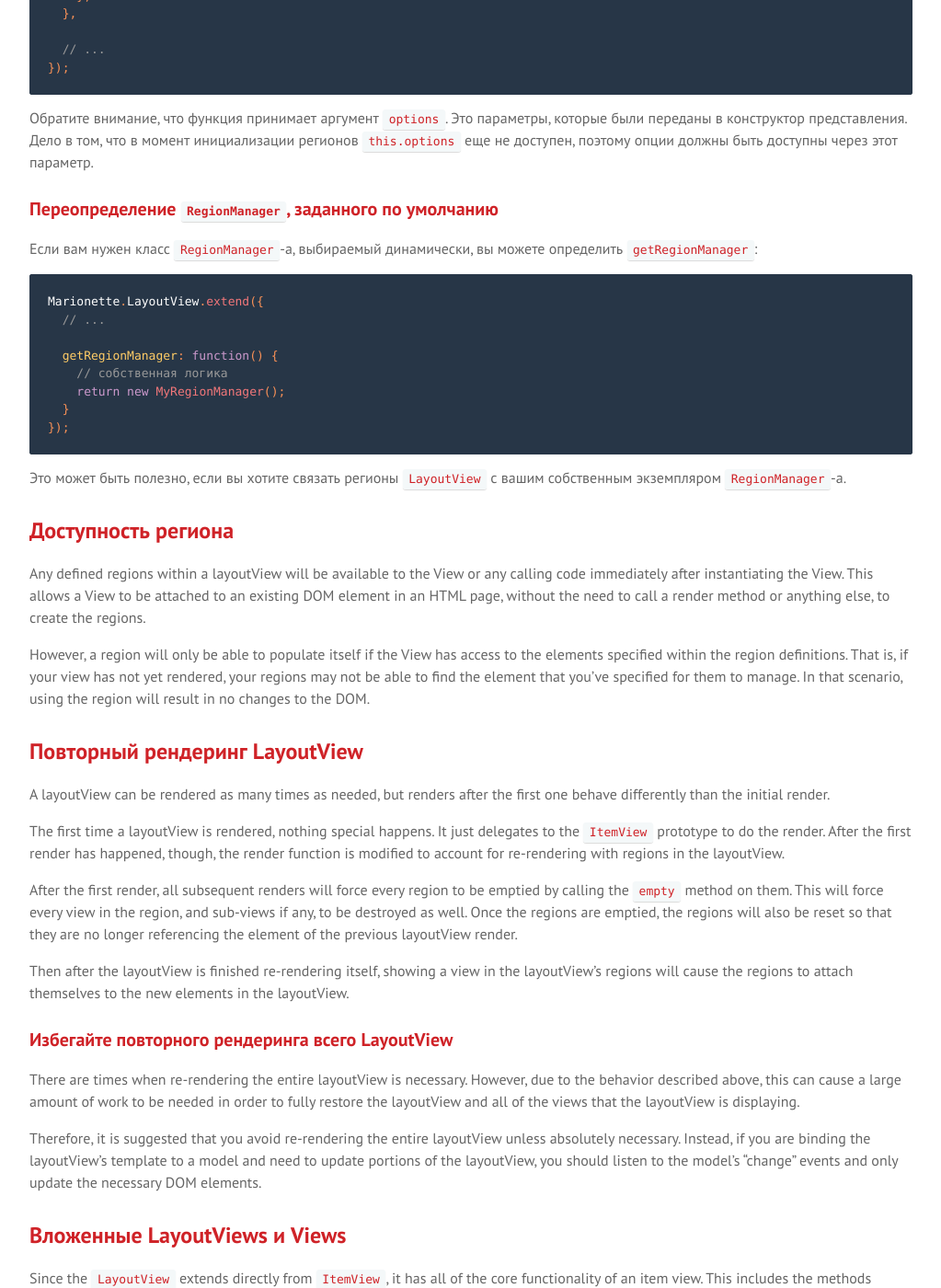
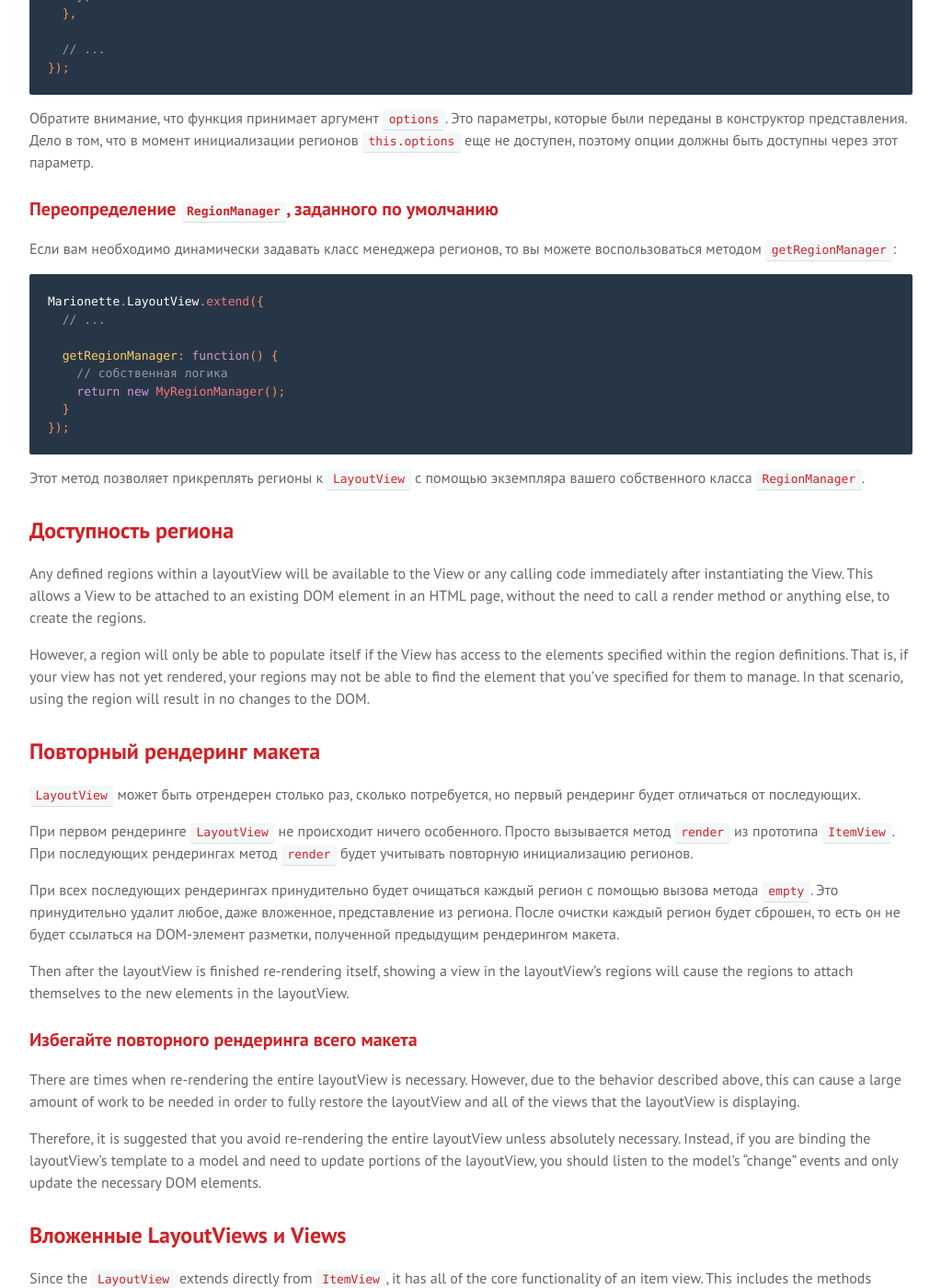
Before and after one commit to sadcitizen/marionettejs.ru, a Jekyll site: the page built from _posts/2014-05-01-layoutview.md, in a window 1280 px wide and 1400 px high, scrolled down 2717 px. Shown: the whole window at 92% size, without its empty margins (128-1151 px from the left). Built offline with Jekyll 4.4.1, drawn with Linux system fonts in a browser that asks for light colours; some web fonts are replaced; Markdown is read by kramdown in place of the engine named in the settings; some of the changed text lies outside the part shown.

Commit message:
update ru/LayoutView

````diff
--- a/_includes/translation/ru/marionette.layoutview.md
+++ b/_includes/translation/ru/marionette.layoutview.md
@@ -23,16 +23,16 @@
 ## Содержание
 
 * [Основное применение](#basic-usage)
-* [Опции для региона](#region-options)
+* [Параметры региона](#region-options)
 * [Указание регионов с помощью функции](#specifying-regions-as-a-function)
 * [Переопределение RegionManager, заданного по умолчанию](#overriding-the-default-regionmanager)
 * [Доступность региона](#region-availability)
-* [Повторный рендеринг LayoutView](#re-rendering-a-layoutview)
-  * [Избегайте повторного рендеринга всего LayoutView](#avoid-re-rendering-the-entire-layoutview)
-* [Вложенные LayoutViews и Views](#nested-layoutviews-and-views)
+* [Повторный рендеринг макета](#re-rendering-a-layoutview)
+  * [Избегайте повторного рендеринга всего макета](#avoid-re-rendering-the-entire-layoutview)
+* [Вложенные макеты и представления](#nested-layoutviews-and-views)
   * [Efficient Nested View Structures](#efficient-nested-view-structures)
     * [Use of the `attach` Event](#use-of-the-attach-event)
-* [Удаление LayoutView](#destroying-a-layoutview)
+* [Удаление макета](#destroying-a-layoutview)
 * [Собственный класс региона](#custom-region-class)
 * [Добавление и удаление регионов](#adding-and-removing-regions)
 * [Именование регионов](#region-naming)
@@ -128,8 +128,8 @@
 
 ### <a name="overriding-the-default-regionmanager"></a> Переопределение `RegionManager`, заданного по умолчанию
 
-Если вам нужен класс `RegionManager`-а, выбираемый динамически, вы можете
-определить `getRegionManager`:
+Если вам необходимо динамически задавать класс менеджера регионов, то
+вы можете воспользоваться методом `getRegionManager`:
 
 ```js
 Marionette.LayoutView.extend({
@@ -142,8 +142,8 @@
 });
 ```
 
-Это может быть полезно, если вы хотите связать регионы `LayoutView` с вашим
-собственным экземпляром `RegionManager`-а.
+Этот метод позволяет прикреплять регионы к `LayoutView` с помощью экземпляра
+вашего собственного класса `RegionManager`.
 
 ## <a name="region-availability"></a> Доступность региона
 
@@ -160,28 +160,25 @@
 specified for them to manage. In that scenario, using the
 region will result in no changes to the DOM.
 
-## <a name="re-rendering-a-layoutview"></a> Повторный рендеринг LayoutView
+## <a name="re-rendering-a-layoutview"></a> Повторный рендеринг макета
 
-A layoutView can be rendered as many times as needed, but renders
-after the first one behave differently than the initial render.
+`LayoutView` может быть отрендерен столько раз, сколько потребуется, но первый
+рендеринг будет отличаться от последующих.
 
-The first time a layoutView is rendered, nothing special happens. It just
-delegates to the `ItemView` prototype to do the render. After the
-first render has happened, though, the render function is modified to
-account for re-rendering with regions in the layoutView.
+При первом рендеринге `LayoutView` не происходит ничего особенного. Просто
+вызывается метод `render` из прототипа `ItemView`. При последующих рендерингах
+метод `render` будет учитывать повторную инициализацию регионов.
 
-After the first render, all subsequent renders will force every
-region to be emptied by calling the `empty` method on them. This will
-force every view in the region, and sub-views if any, to be destroyed
-as well. Once the regions are emptied, the regions will also be
-reset so that they are no longer referencing the element of the previous
-layoutView render.
+При всех последующих рендерингах принудительно будет очищаться каждый регион с
+помощью вызова метода `empty`. Это принудительно удалит любое, даже вложенное, представление из региона. После очистки каждый регион будет сброшен, то есть он
+не будет ссылаться на DOM-элемент разметки, полученной предыдущим рендерингом
+макета.
 
 Then after the layoutView is finished re-rendering itself,
 showing a view in the layoutView's regions will cause the regions to attach
 themselves to the new elements in the layoutView.
 
-### <a name="avoid-re-rendering-the-entire-layoutview"></a> Избегайте повторного рендеринга всего LayoutView
+### <a name="avoid-re-rendering-the-entire-layoutview"></a> Избегайте повторного рендеринга всего макета
 
 There are times when re-rendering the entire layoutView is necessary. However,
 due to the behavior described above, this can cause a large amount of
````
